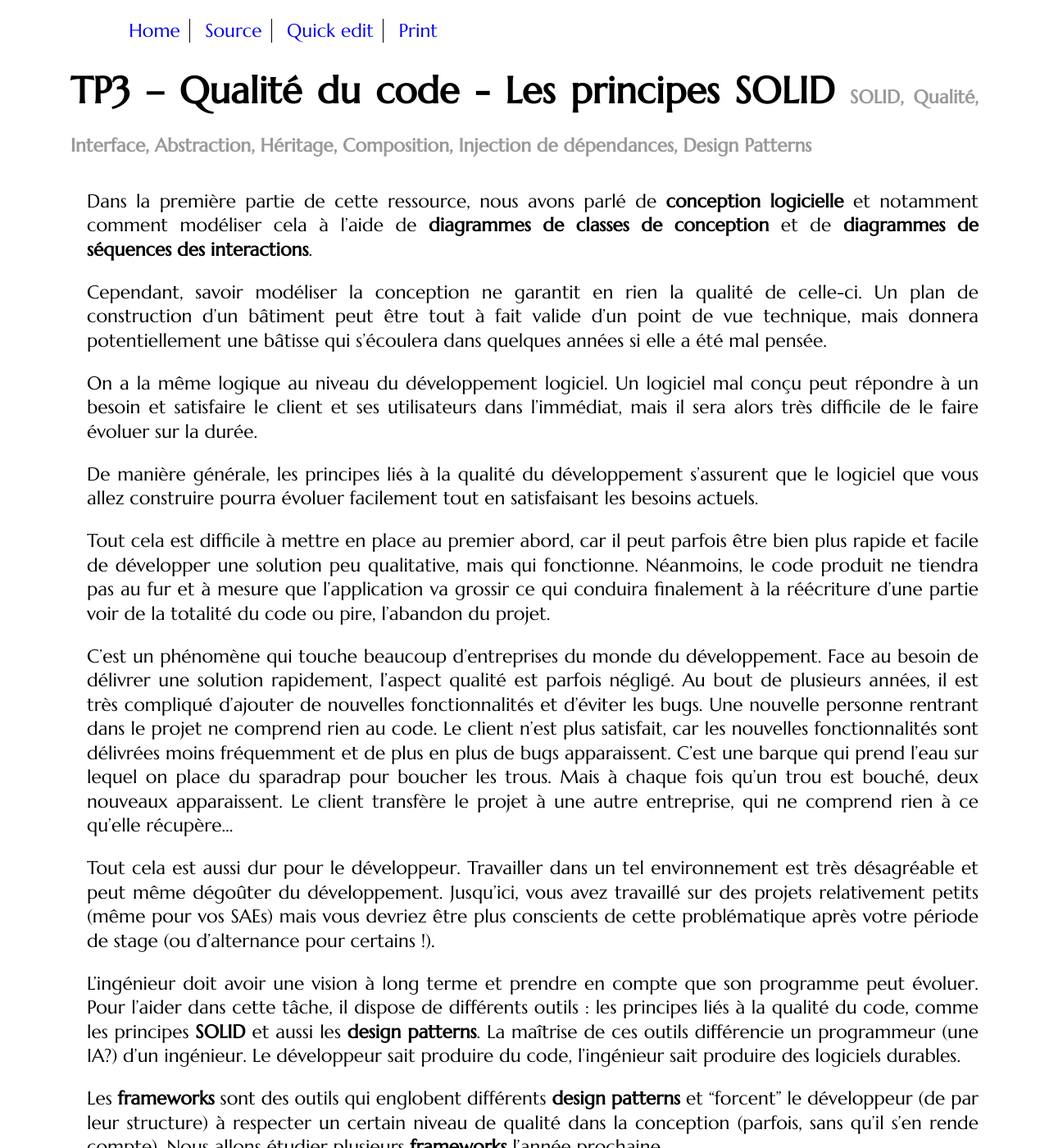
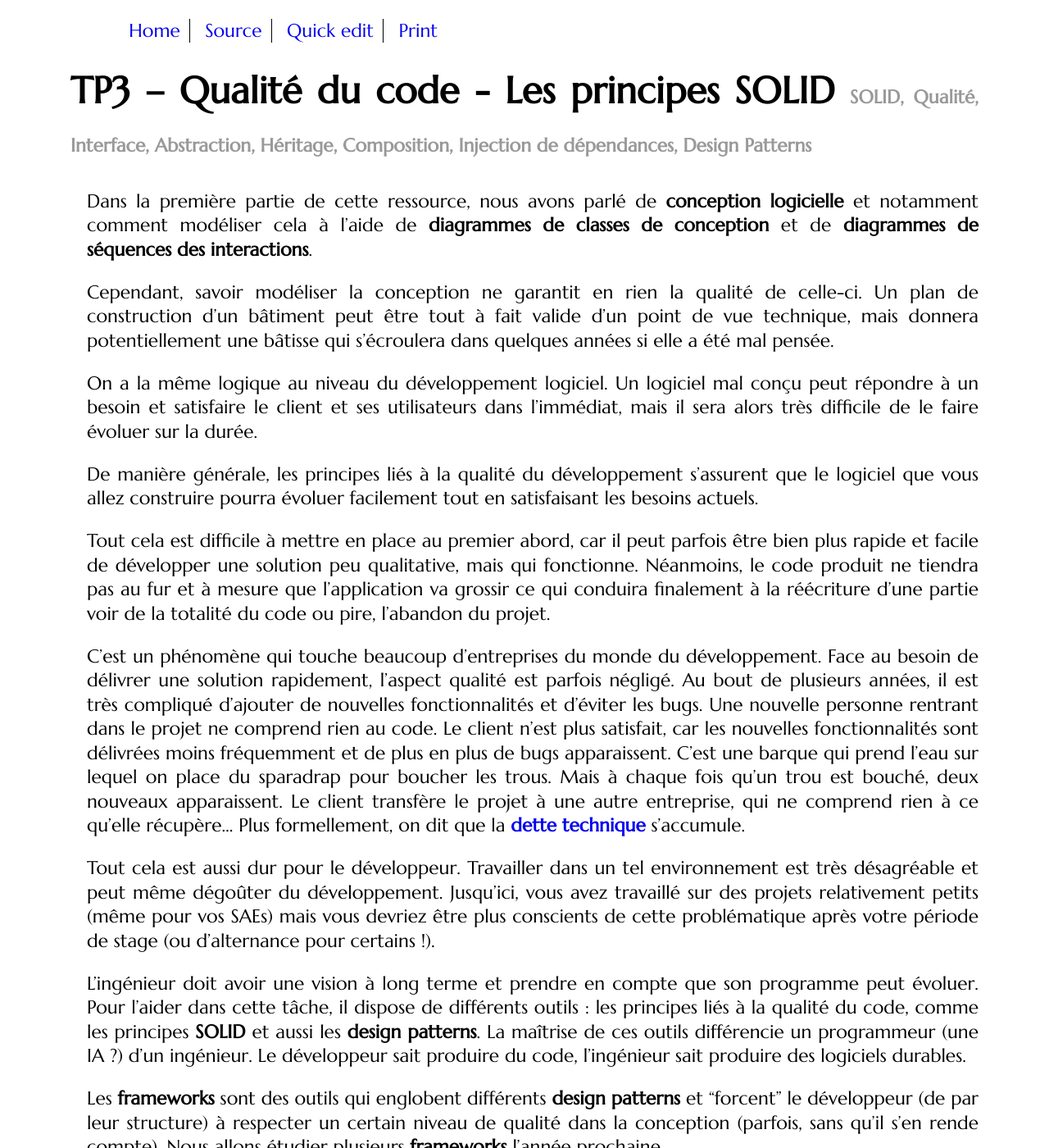
Before and after one commit to mgasquet/R304-QualiteDeveloppement, a Jekyll site: the page built from tutorials/tutorial3.md, in a window 1280 px wide and 1400 px high. Shown: the whole window at 82% size. Built offline with Jekyll 4.4.1, drawn with Linux system fonts in a browser that asks for light colours; some web fonts are replaced; some of the changed text lies outside the part shown.

Commit message:
reformulation + typos 2

````diff
--- a/tutorials/tutorial3.md
+++ b/tutorials/tutorial3.md
@@ -7,7 +7,7 @@ lang: fr
 
 Dans la première partie de cette ressource, nous avons parlé de **conception logicielle** et notamment comment modéliser cela à l'aide de **diagrammes de classes de conception** et de **diagrammes de séquences des interactions**.
 
-Cependant, savoir modéliser la conception ne garantit en rien la qualité de celle-ci. Un plan de construction d'un bâtiment peut être tout à fait valide d'un point de vue technique, mais donnera potentiellement une bâtisse qui s'écoulera dans quelques années si elle a été mal pensée.
+Cependant, savoir modéliser la conception ne garantit en rien la qualité de celle-ci. Un plan de construction d'un bâtiment peut être tout à fait valide d'un point de vue technique, mais donnera potentiellement une bâtisse qui s'écroulera dans quelques années si elle a été mal pensée.
 
 On a la même logique au niveau du développement logiciel. Un logiciel mal conçu peut répondre à un besoin et satisfaire le client et ses utilisateurs dans l'immédiat, mais il sera alors très difficile de le faire évoluer sur la durée.
 
@@ -15,11 +15,11 @@ De manière générale, les principes liés à la qualité du développement s'a
 
 Tout cela est difficile à mettre en place au premier abord, car il peut parfois être bien plus rapide et facile de développer une solution peu qualitative, mais qui fonctionne. Néanmoins, le code produit ne tiendra pas au fur et à mesure que l'application va grossir ce qui conduira finalement à la réécriture d'une partie voir de la totalité du code ou pire, l'abandon du projet.
 
-C'est un phénomène qui touche beaucoup d'entreprises du monde du développement. Face au besoin de délivrer une solution rapidement, l'aspect qualité est parfois négligé. Au bout de plusieurs années, il est très compliqué d'ajouter de nouvelles fonctionnalités et d'éviter les bugs. Une nouvelle personne rentrant dans le projet ne comprend rien au code. Le client n'est plus satisfait, car les nouvelles fonctionnalités sont délivrées moins fréquemment et de plus en plus de bugs apparaissent. C'est une barque qui prend l'eau sur lequel on place du sparadrap pour boucher les trous. Mais à chaque fois qu'un trou est bouché, deux nouveaux apparaissent. Le client transfère le projet à une autre entreprise, qui ne comprend rien à ce qu'elle récupère...
+C'est un phénomène qui touche beaucoup d'entreprises du monde du développement. Face au besoin de délivrer une solution rapidement, l'aspect qualité est parfois négligé. Au bout de plusieurs années, il est très compliqué d'ajouter de nouvelles fonctionnalités et d'éviter les bugs. Une nouvelle personne rentrant dans le projet ne comprend rien au code. Le client n'est plus satisfait, car les nouvelles fonctionnalités sont délivrées moins fréquemment et de plus en plus de bugs apparaissent. C'est une barque qui prend l'eau sur lequel on place du sparadrap pour boucher les trous. Mais à chaque fois qu'un trou est bouché, deux nouveaux apparaissent. Le client transfère le projet à une autre entreprise, qui ne comprend rien à ce qu'elle récupère... Plus formellement, on dit que la [**dette technique**](https://fr.wikipedia.org/wiki/Dette_technique) s'accumule.
 
 Tout cela est aussi dur pour le développeur. Travailler dans un tel environnement est très désagréable et peut même dégoûter du développement. Jusqu'ici, vous avez travaillé sur des projets relativement petits (même pour vos SAEs) mais vous devriez être plus conscients de cette problématique après votre période de stage (ou d'alternance pour certains !).
 
-L'ingénieur doit avoir une vision à long terme et prendre en compte que son programme peut évoluer. Pour l'aider dans cette tâche, il dispose de différents outils : les principes liés à la qualité du code, comme les principes **SOLID** et aussi les **design patterns**. La maîtrise de ces outils différencie un programmeur (une IA?) d'un ingénieur. Le développeur sait produire du code, l'ingénieur sait produire des logiciels durables.
+L'ingénieur doit avoir une vision à long terme et prendre en compte que son programme peut évoluer. Pour l'aider dans cette tâche, il dispose de différents outils : les principes liés à la qualité du code, comme les principes **SOLID** et aussi les **design patterns**. La maîtrise de ces outils différencie un programmeur (une IA ?) d'un ingénieur. Le développeur sait produire du code, l'ingénieur sait produire des logiciels durables.
 
 Les **frameworks** sont des outils qui englobent différents **design patterns** et "forcent" le développeur (de par leur structure) à respecter un certain niveau de qualité dans la conception (parfois, sans qu'il s'en rende compte). Nous allons étudier plusieurs **frameworks** l'année prochaine.
 
@@ -43,7 +43,7 @@ Le respect de ces principes permet d'améliorer le principe de **faible couplage
 
 Les **design patterns** sont des solutions à des problèmes bien définis qui fournissent des modèles réutilisables et adaptables sur n'importe quel projet. Ces patterns permettent notamment de respecter les principes **SOLID**.
 
-Dans un logiciel développé d'une telle manière, généralement, l'ajout d'une nouvelle fonctionnalité se résume à l'ajout de nouvelle classes ou de méthodes **sans avoir besoin de modifier ou de récrire les classes existantes**. Le programme est ouvert à l'extension, mais fermé aux modifications (qui pourraient entraîner elles-mêmes d'autres modifications...).
+Dans un logiciel développé d'une telle manière, généralement, l'ajout d'une nouvelle fonctionnalité se résume à l'ajout de nouvelles classes ou de méthodes **sans avoir besoin de modifier ou de récrire les classes existantes**. Le programme est ouvert à l'extension, mais fermé aux modifications (qui pourraient entraîner elles-mêmes d'autres modifications...).
 
 Dans ce TP, nous allons étudier chaque principe et nous allons vous fournir du code qui est (la plupart du temps) fonctionnel, mais développé sans respecter **SOLID**. Vous allez alors constater que :
 
@@ -259,7 +259,7 @@ Pour vous mettre dans le bain et vous montrer la problématique derrière tout c
 
 </div>
 
-Votre programme fonctionne ? C'est super ! Mais votre code serait-il encore lisible s'il y avait une centaine d'animaux...?
+Votre programme fonctionne ? C'est super ! Mais votre code serait-il encore lisible s'il y avait une centaine d'animaux ?
 
 Continuons maintenant avec de petits monstres bien populaires : les **pokémons**.
 
@@ -391,7 +391,7 @@ Ceci devrait vous permettre de refactorer le code du paquetage `ocp1` (animaux).
 
 En comparant vos deux diagrammes de classes, on peut facilement voir ce qui différencie la "mauvaise" conception de la "bonne" : dans votre premier diagramme, les classes `SimulateurCombat` et `Pokemon` ont autant de dépendances qu'il y a de sous-classes de type de pokémon. S'il y a 30 types de pokémons, `SimulateurCombat` et `Pokemon` auront chacune 30 dépendances. Après refactoring, ces dépendances disparaissent. `SimulateurCombat` est seulement dépendant de `Pokemon`.
 
-Dans un code de qualité **les abstractions ne dépendent pas des implémentations**. En d'autres termes, une superclasse ne devrait pas dépendre de ses sous-classes. Seules les sous-classes peuvent dépendre de leurs parents (et on verra que parfois, là aussi il faut faire attention qu'on utilise l'héritage.). Sur votre premier diagramme, il est clair que ce principe n'est pas respecté, car `Pokemon` dépendait de ses différentes sous-classes, ce qui n'est plus les cas sur le deuxième diagramme.
+Dans un code de qualité **les abstractions ne dépendent pas des implémentations**. En d'autres termes, une superclasse ne devrait pas dépendre de ses sous-classes. Seules les sous-classes peuvent dépendre de leurs parents (et on verra que parfois, là aussi, il faut faire attention qu'on utilise l'héritage.). Sur votre premier diagramme, il est clair que ce principe n'est pas respecté, car `Pokemon` dépendait de ses différentes sous-classes, ce qui n'est plus les cas sur le deuxième diagramme.
 
 Nous allons mettre à l'épreuve votre compréhension des deux principes (`S` et `O`) avec un nouvel exercice un peu différent de ce que vous venez de voir, dans sa forme.
 
@@ -619,7 +619,7 @@ class Rectangle {
   }
 
   public int getLargeur() {
-    return largeur:
+    return largeur;
   }
 
   public void setHauteur(int hauteur) {
@@ -693,13 +693,13 @@ Tout va bien se passer si j'exécute cette méthode sur un rectangle, mais pas s
 
 ```java
 Rectangle r = new Rectangle(5,5);
-r.aire() //Renvoie 25
+r.aire() // Renvoie 25
 Rectangle c = new Carre(5);
-c.aire() //Renvoie 25
+c.aire() // Renvoie 25
 agrandirRectangle(r, 2);
-r.aire() //Renvoie 100
+r.aire() // Renvoie 100
 agrandirRectangle(c, 2);
-c.aire() //Renvoie 400! Pourquoi ???
+c.aire() // Renvoie 400 ! Pourquoi ???
 ```
 
 Bref, cet héritage est une très mauvaise idée ! En fait, conceptuellement, en programmation, un carré n'est pas un rectangle spécialisé, car les règles pour la hauteur et la largeur sont différentes...cela peut être un peu dur à accepter.
@@ -744,7 +744,7 @@ class Rectangle implements FigureRectangulaire {
 
   @Override
   public int aire() {
-    return hauteur*largeur;
+    return hauteur * largeur;
   }
 
 }
@@ -769,7 +769,7 @@ class Carre implements FigureRectangulaire {
 
   @Override
   public int getLargeur() {
-    return rectangle.getLargeur();:
+    return rectangle.getLargeur();
   }
 
   @Override
@@ -912,7 +912,7 @@ class ResponsableDeStagiaires extends Salarie {
 
    @Override
    public double getSalaire() {
-      return super.getSalaire() + 50 * (nombreStagiairesGeres);
+      return super.getSalaire() + 50 * nombreStagiairesGeres;
    }
 }
 ```
@@ -972,7 +972,7 @@ class ResponsableDeStagiaires implements I_Salarie {
 
   @Override
   public double getSalaire() {
-    return salarie.getSalaire() + 50 * (nombreStagiairesGeres);
+    return salarie.getSalaire() + 50 * nombreStagiairesGeres;
   }
 }
 ```
@@ -1411,7 +1411,7 @@ class Service {
 
 class Main {
 
-  public static void main(String[]args) {
+  public static void main(String[] args) {
     //Utilise "methodeA" dans "action"
     Service s1 = new Service(new A());
 
````
Also changed, not shown: other parts of tutorials/tutorial3.md (+5 -5 lines).
